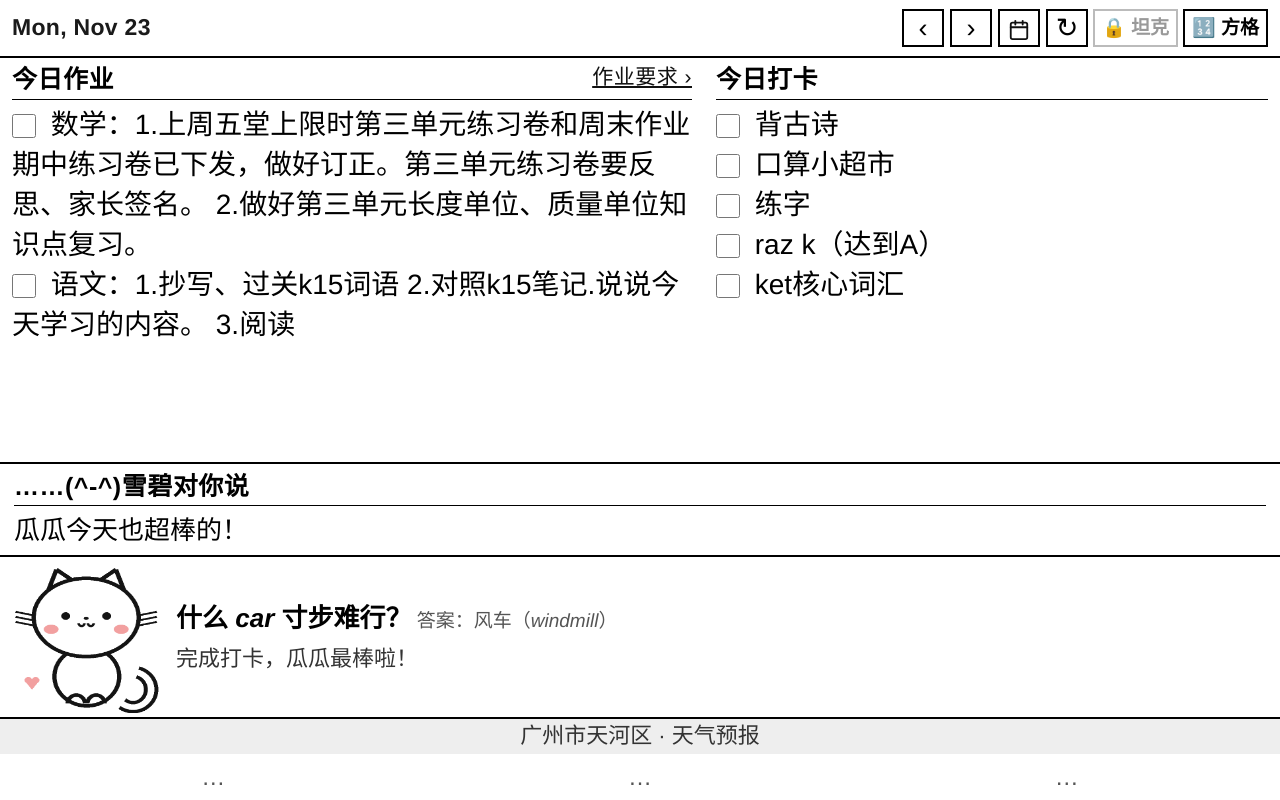
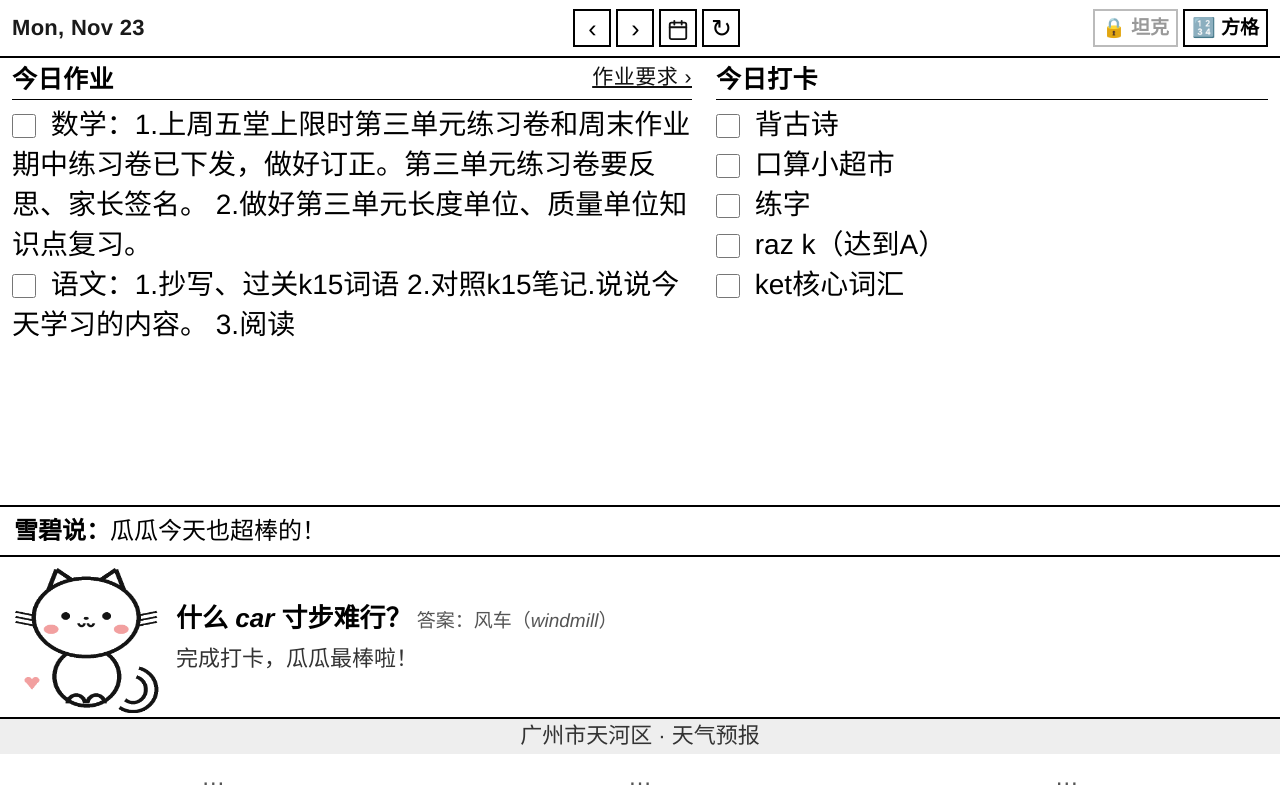
Before and after one commit to jo20099/kindle-diary, a plain HTML site: page index.html in a window 1280 px wide. Drawn offline with Linux system fonts and the light colour scheme; no server answers.

Commit message:
style(web): 四个操作按钮左移到作业要求上方；雪碧说标题与内容同一行

```diff
--- a/index.html
+++ b/index.html
@@ -9,14 +9,16 @@
 html,body { background:#fff; color:#000; }
 /* 全局字体栈：英文用经典无衬线，中文回退到苹方/雅黑， Kindle 等老浏览器回落到 Arial/系统 */
 body { font-family:'Helvetica Neue', Helvetica, Arial, 'Segoe UI', Roboto, 'PingFang SC', 'Hiragino Sans GB', 'Microsoft YaHei', sans-serif; -webkit-text-size-adjust:none; line-height:1.3; }
-/* 顶栏用 table 排版（KPW2 老内核对 flex 支持不稳）：日期在左，按钮在右，强制同一行 */
+/* 顶栏用 table 排版（KPW2 老内核对 flex 支持不稳）：日期 | 四个操作按钮 | 游戏按钮，强制同一行
+   三列宽度按 24/34/42 分配：操作按钮右对齐到 58%，正好落在“作业要求”链接上方 */
 #bar { font-size:24px; padding:9px 12px; border-bottom:2px solid #000; }
 #bar table { width:100%; border-collapse:collapse; }
 #bar td { vertical-align:middle; white-space:nowrap; }
-#bar td.barDate { width:30%; font-size:23px; font-weight:300; letter-spacing:0.3px; color:#1a1a1a; }
-#bar td.barBtns { text-align:right; width:70%; }
+#bar td.barDate { width:24%; font-size:22px; font-weight:300; letter-spacing:0.3px; color:#1a1a1a; }
+#bar td.barOps { text-align:right; width:34%; }
+#bar td.barGames { text-align:right; width:42%; }
 /* 四个按钮统一为等高等宽盒子：无论文字还是 SVG 都垂直水平居中、高度一致 */
-.btn { display:inline-block; width:42px; height:38px; line-height:34px; padding:0; border:2px solid #000; font-size:27px; text-align:center; color:#000; text-decoration:none; vertical-align:middle; margin-left:6px; }
+.btn { display:inline-block; width:38px; height:38px; line-height:34px; padding:0; border:2px solid #000; font-size:25px; text-align:center; color:#000; text-decoration:none; vertical-align:middle; margin-left:5px; }
 .btn svg { display:inline-block; vertical-align:middle; width:22px; height:22px; }
 table { width:100%; border-collapse:collapse; table-layout:fixed; }
 /* 主内容滚动区：高度由 JS 按视口-顶栏-底栏算成固定像素，避免被 fixed 底栏遮住长作业 */
@@ -45,10 +47,10 @@ table { width:100%; border-collapse:collapse; table-layout:fixed; }
 .ruleList { padding:5px 9px; }
 .ruleItem { font-size:22px; line-height:33px; word-break:break-all; }
 
-/* 底部固定块（钉屏幕最底）：成长日记 → 雪碧独立一行 → 天气 */
+/* 底部固定块：雪碧对你说（标题+内容同一行）→ 雪碧独立一行 → 天气 */
 #bottom { position:fixed; left:0; bottom:0; width:100%; background:#fff; border-top:2px solid #000; }
-#diaryRow { padding:6px 14px; border-bottom:2px solid #000; }
-#diaryRow p { font-size:26px; line-height:38px; word-break:break-all; }
+#diaryRow { padding:6px 14px; border-bottom:2px solid #000; font-size:24px; line-height:36px; word-break:break-all; }
+#diaryRow .dLabel { font-weight:700; }
 /* 雪碧单独一行：左=猫咪图像，右=招呼文字，同一行内左右排布 */
 #mascotRow td { vertical-align:middle; border-bottom:2px solid #000; }
 #mascotRow .cat { width:162px; padding:4px 0 4px 10px; }
@@ -133,10 +135,7 @@ table { width:100%; border-collapse:collapse; table-layout:fixed; }
 </div>
 
 <div id="bottom">
-  <div id="diaryRow">
-    <div class="sec">……(^-^)雪碧对你说</div>
-    <p id="remind">&nbsp;</p>
-  </div>
+  <div id="diaryRow"><span class="dLabel">雪碧说：</span><span id="remind">&nbsp;</span></div>
   <table id="mascotRow">
     <tr>
       <td class="cat"><img src="cat.png" width="152" height="152" alt="cat"></td>
@@ -578,17 +577,18 @@ function fitScroll(){
 function render(){
   var days=(DATA&&DATA.days)||{}, dd=days[cur]||{};
   var dt=new Date(cur.replace(/-/g,'/'));
-  /* 顶栏：日期 + 六个按钮，table 一行排版，KPW2 上绝不换行；游戏入口改为顶栏小按钮（省竖向空间） */
+  /* 顶栏：日期 | 四个操作按钮 | 游戏按钮，三列 table 一行排版；操作按钮右对齐到 58%，落在“作业要求”上方 */
   document.getElementById('bar').innerHTML=
     '<table><tr>'
     +'<td class="barDate"><b>'+fmtDateEN(dt)+'</b></td>'
-    +'<td class="barBtns">'
+    +'<td class="barOps">'
     +'<a class="btn" href="javascript:void(0)" onclick="page(-1)" title="前一天" aria-label="前一天">‹</a>'
     +'<a class="btn" href="javascript:void(0)" onclick="page(1)" title="后一天" aria-label="后一天">›</a>'
     +'<a class="btn" href="javascript:void(0)" onclick="goLatest()" title="今天" aria-label="今天"><svg viewBox="0 0 24 24" fill="none" stroke="#111" stroke-width="2" stroke-linecap="round" stroke-linejoin="round"><rect x="3" y="4" width="18" height="18" rx="2"/><line x1="3" y1="9" x2="21" y2="9"/><line x1="8" y1="2" x2="8" y2="6"/><line x1="16" y1="2" x2="16" y2="6"/></svg></a>'
     +'<a class="btn" href="javascript:void(0)" onclick="load()" title="刷新" aria-label="刷新">↻</a>'
-    +renderGameBar()
-    +'</td></tr></table>';
+    +'</td>'
+    +'<td class="barGames">'+renderGameBar()+'</td>'
+    +'</tr></table>';
 
   var ck=dd.checklist||[], s='', i;
   if(!ck.length) s='<div class="empty">这一天还没有录入～</div>';
@@ -628,7 +628,7 @@ function paintReminders(){
   else if(ndow===5) r.push('明天周五，记得穿校服！');
   /* 带伞只在看“当天/最新一天”时提醒，翻看历史不打扰 */
   if(tomorrowRain && cur===latest) r.push('明天有雨，记得带伞！');
-  if(r.length){ el.className='on'; el.innerHTML='☔ '+r.join('<br>'); }
+  if(r.length){ el.className='on'; el.innerHTML='☔ '+r.join('；'); }
   else { el.className=''; el.innerHTML=rnd(PRAISE); }
 }
 function weather(){
```
